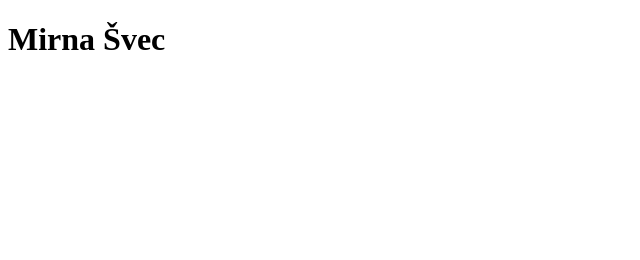
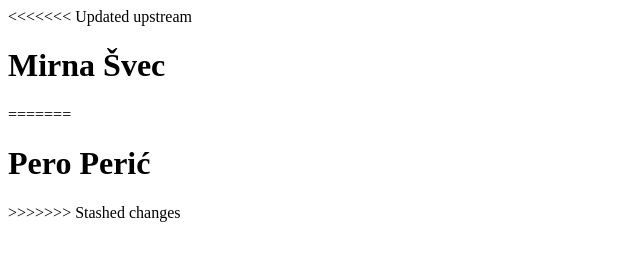
Before and after one commit to mirnasvec/algebra-git, a website: page src/index.html in a window 1280 px wide. Shown: the whole page, without its empty margins (0-640 px from the left). Drawn offline with Linux system fonts and the light colour scheme.

```diff
--- a/src/index.html
+++ b/src/index.html
@@ -6,6 +6,11 @@
     <title>GIT</title>
 </head>
 <body>
+<<<<<<< Updated upstream
     <h1>Mirna Švec</h1>
+=======
+    <h1>Pero Perić</h1>
+
+>>>>>>> Stashed changes
 </body>
 </html>
```
Also changed, not shown: 5 other files.
